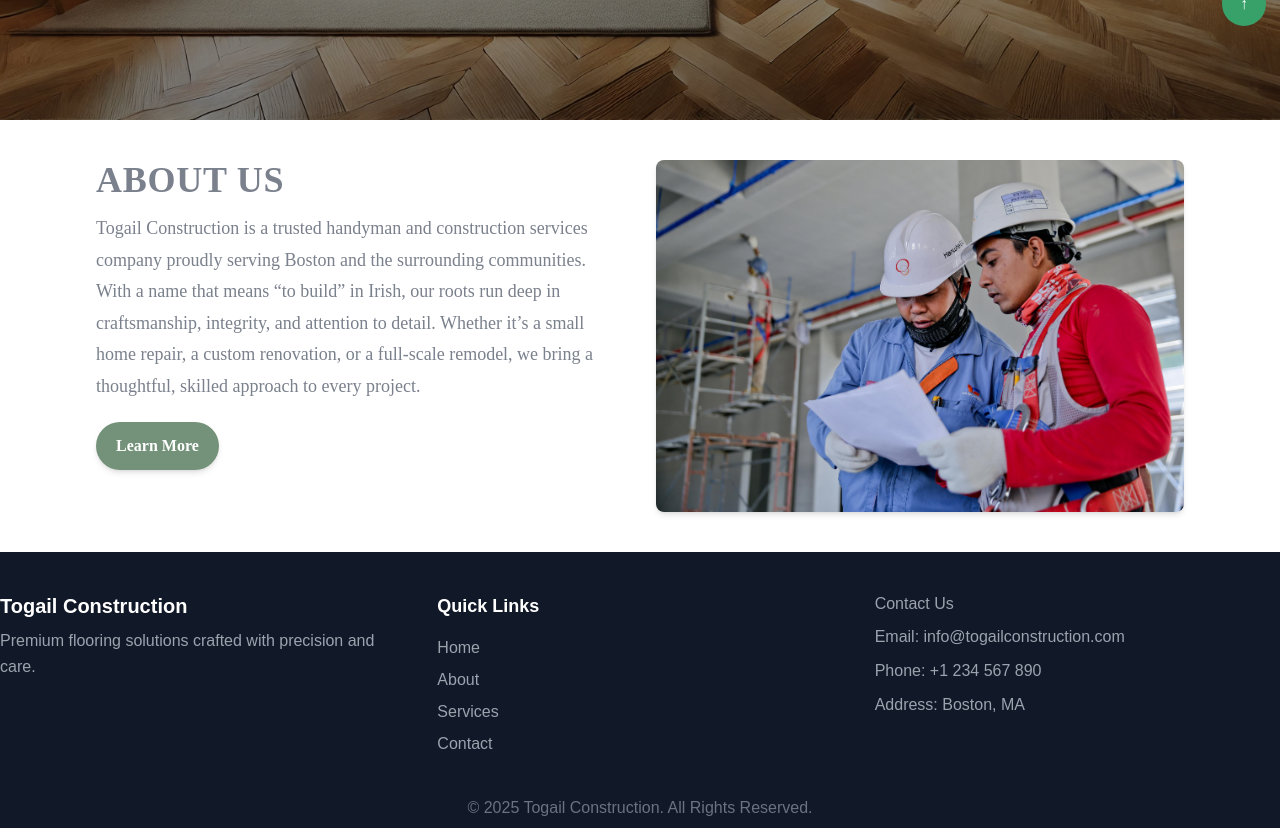
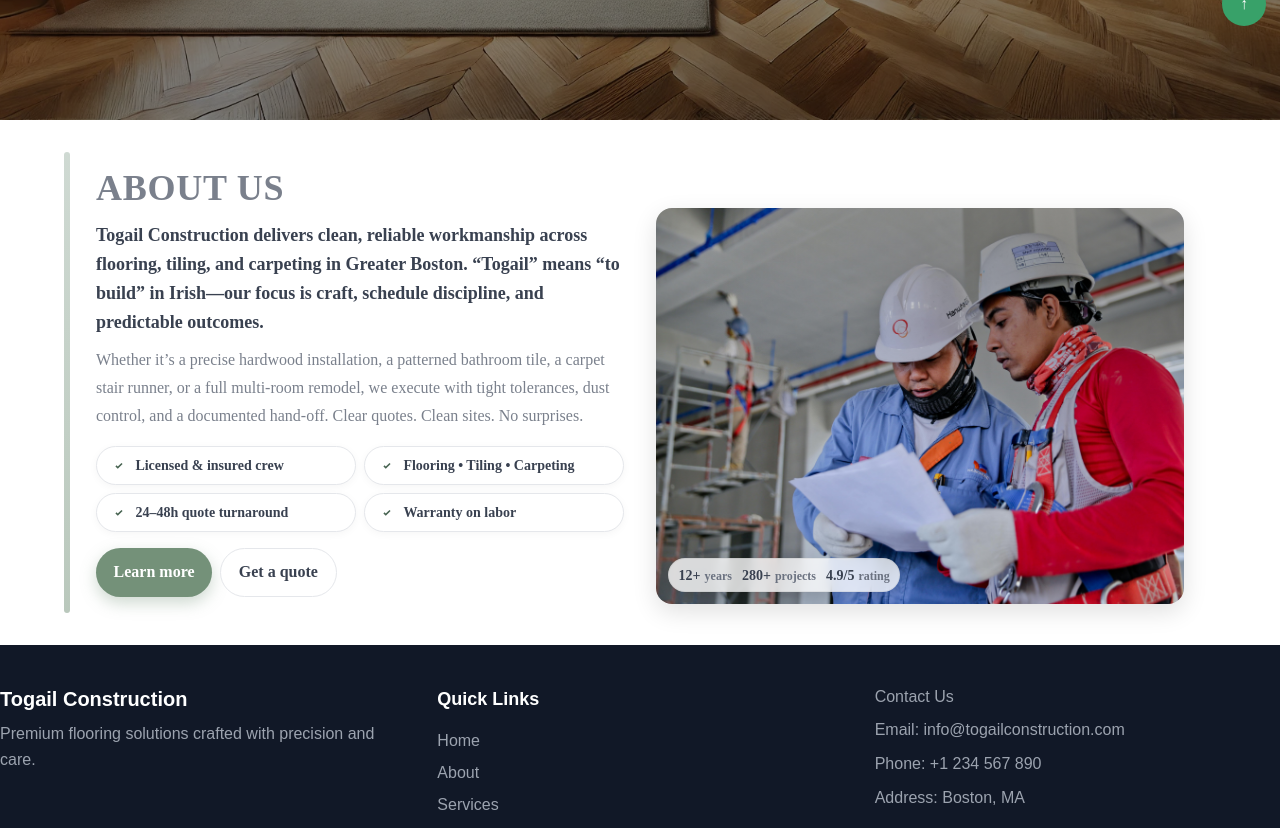
Before and after one commit to Jmarvin-12/togail-construction, a Next.js app: page / in a window 1280 px wide. Shown: the part 760-1588 px from the top of the page. Built offline with nearby package versions, Linux system fonts and the light colour scheme.

Commit message:
About Us section - changed design

```diff
--- a/src/components/AboutUs/AboutUs.module.css
+++ b/src/components/AboutUs/AboutUs.module.css
@@ -1,66 +1,154 @@
-/* Contenedor: móvil apilado, md+ dos columnas */
+/* Shell: two-column on md+, stacked on mobile */
 .aboutSection{
   @apply w-full bg-white;
   font-family: poppins;
-  padding-inline: 1rem;
-  padding-top: 2.5rem;
-  padding-bottom: 2.5rem;
   display: grid;
-  grid-template-columns: 1fr;       /* móvil */
+  grid-template-columns: 1fr;        /* mobile */
   gap: 1.25rem;
+  padding: 2.5rem 1rem;
+  position: relative;
 }
 @media (min-width: 768px){
   .aboutSection{
-    padding-inline: 2rem;
-    grid-template-columns: 1fr 1fr; /* desktop */
+    grid-template-columns: 1fr 1fr;  /* content | image */
     gap: 2rem;
-    max-width: 72rem;               /* ~1152px */
+    max-width: 72rem;
     margin-inline: auto;
+    padding: 3rem 2rem;
   }
 }
 
-/* Columna de texto */
-.aboutContent{
-  @apply w-full;
+/* Left accent rail (visual sophistication, no extra markup) */
+.accent{
+  display: none;
 }
+@media (min-width: 1024px){
+  .accent{
+    display: block;
+    position: absolute;
+    left: 0;
+    top: 2rem;
+    bottom: 2rem;
+    width: 6px;
+    border-radius: 9999px;
+    background: linear-gradient(180deg, #9fb4a6 0%, #749179 100%);
+    opacity: .5;
+  }
+}
+
+/* Text column */
+.aboutContent{ @apply w-full; }
 .aboutTitle{
   font-weight: 800;
-  letter-spacing: 0.02em;
-  margin-bottom: 0.75rem;
+  letter-spacing: .02em;
+  margin-bottom: .75rem;
   color: #7a808c;
   font-size: clamp(22px, 6vw, 36px);
   line-height: 1.15;
 }
+
+.aboutLead{
+  color: #394150;
+  font-weight: 600;
+  margin-bottom: .6rem;
+  font-size: clamp(15px, 3.8vw, 18px);
+  line-height: 1.6;
+}
 .aboutText{
   color: #7a808c;
-  margin-bottom: 1.25rem;
+  margin-bottom: 1rem;
   line-height: 1.75;
-  font-size: clamp(14px, 3.6vw, 18px);
+  font-size: clamp(14px, 3.6vw, 16px);
 }
 
-/* Botón */
-.readMoreButton{
-  @apply inline-block font-semibold rounded-full shadow-md hover:shadow-lg transition-all duration-300;
-  background-color: #749179;
-  color: #fff;
-  padding: 0.75rem 1.25rem;     /* 44px mínimo táctil */
-  min-height: 44px;
+/* Feature badges (checklist) */
+.badges{
+  display: grid;
+  grid-template-columns: 1fr;       /* mobile */
+  gap: .5rem;
+  margin: .5rem 0 1rem;
+}
+@media (min-width: 640px){
+  .badges{ grid-template-columns: repeat(2, minmax(0, 1fr)); }
+}
+.badge{
+  @apply rounded-full border border-gray-200 bg-white;
+  display: inline-flex;
+  align-items: center;
+  gap: .5rem;
+  padding: .5rem .9rem;
+  color: #394150;
+  font-weight: 600;
+  font-size: 14px;
+  box-shadow: 0 2px 8px rgba(0,0,0,.04);
+}
+.badgeIcon{ width: 16px; height: 16px; fill: #496553; }
+
+/* Actions */
+.actions{ @apply flex flex-wrap gap-2; }
+.primary{
+  @apply inline-flex items-center justify-center font-semibold rounded-full text-white;
+  padding: .7rem 1.1rem; min-height: 44px;
+  background: #749179;
+  box-shadow: 0 6px 16px rgba(116,145,121,.35);
+  transition: transform .16s ease, box-shadow .16s ease, background-color .16s ease;
+}
+.primary:hover{ transform: translateY(-2px); box-shadow: 0 10px 22px rgba(0,0,0,.12); background: #5f7b64; }
+.secondary{
+  @apply inline-flex items-center justify-center font-semibold rounded-full;
+  padding: .7rem 1.1rem; min-height: 44px;
+  color: #394150; border: 1px solid #e5e7eb; background: #fff;
+  transition: transform .16s ease, box-shadow .16s ease;
+}
+.secondary:hover{ transform: translateY(-2px); box-shadow: 0 10px 22px rgba(0,0,0,.08); }
+
+/* Image column with KPI overlay */
+.aboutImage{
+  @apply w-full;
+  display: flex; align-items: center; justify-content: center;
 }
 
-/* Columna de imagen */
-.aboutImage{
-  @apply w-full;
-  display: flex;
-  align-items: center;
-  justify-content: center;
-}
-.aboutImgEl{
-  @apply rounded-lg shadow-md;
+.imgCard{
+  position: relative;
   width: 100%;
-  height: auto;
-  object-fit: cover;
-  max-width: 640px;             /* evita estirarse demasiado en md */
+  max-width: 640px;
+  aspect-ratio: 4 / 3;
+  border-radius: 16px;
+  overflow: hidden;
+  box-shadow: 0 8px 24px rgba(0,0,0,.12);
+  background: #f3f4f6;
 }
 
-/* Separadores verticales extra en móvil grande si lo necesitas */
-/* .aboutSection + section { margin-top: 2rem; } */
+.aboutImgEl{
+  @apply object-cover;
+  position: absolute !important; inset: 0;
+  width: 100% !important; height: 100% !important;
+}
+
+/* soft vignette for text legibility */
+.imgOverlay{
+  position: absolute; inset: 0;
+  background: radial-gradient(120% 90% at 80% 15%, rgba(0,0,0,0.28), rgba(0,0,0,0) 60%);
+  pointer-events: none;
+}
+
+/* KPI ribbon */
+.kpis{
+  position: absolute;
+  left: 12px; bottom: 12px;
+  display: grid; grid-auto-flow: column; gap: 10px;
+  background: rgba(255,255,255,.78);
+  border: 1px solid rgba(0,0,0,.06);
+  backdrop-filter: blur(6px);
+  border-radius: 9999px;
+  padding: .35rem .6rem;
+  box-shadow: 0 6px 16px rgba(0,0,0,.16);
+}
+.kpi{ display: inline-flex; align-items: baseline; gap: .25rem; }
+.kpiNum{ color:#394150; font-weight: 800; font-size: 14px; }
+.kpiLabel{ color:#6b7280; font-weight: 600; font-size: 12px; }
+
+/* Motion safety */
+@media (prefers-reduced-motion: reduce){
+  .primary, .secondary{ transition: none; }
+}
--- a/src/components/AboutUs/AboutUs.tsx
+++ b/src/components/AboutUs/AboutUs.tsx
@@ -1,37 +1,175 @@
+// "use client";
+
+// import Image from "next/image";
+// import styles from "./AboutUs.module.css";
+// import { motion } from "framer-motion";
+// import { useState, useEffect } from "react";
+
+// export default function AboutUsSection() {
+//   const [scrolled, setScrolled] = useState(false);
+
+//   useEffect(() => {
+//     const onScroll = () => setScrolled(window.scrollY > 24);
+//     onScroll();
+//     window.addEventListener("scroll", onScroll, { passive: true });
+//     return () => window.removeEventListener("scroll", onScroll);
+//   }, []);
+
+//   return (
+//     <>
+//       {scrolled ? (
+//         <motion.div
+//           initial={{ x: -300, opacity: 0 }}
+//           animate={{ x: 0, opacity: 1 }}
+//           exit={{ x: -300, opacity: 0 }}
+//           transition={{
+//             type: "spring",
+//             stiffness: 200,
+//             damping: 150,
+//             delay: 0.3,
+//           }}
+//         >
+//           <section className={styles.aboutSection}>
+//             {/* Contenido */}
+//             <div className={styles.aboutContent}>
+//               <h2 className={styles.aboutTitle}>ABOUT US</h2>
+//               <p className={styles.aboutText}>
+//                 Togail Construction is a trusted handyman and construction
+//                 services company proudly serving Boston and the surrounding
+//                 communities. With a name that means “to build” in Irish, our
+//                 roots run deep in craftsmanship, integrity, and attention to
+//                 detail. Whether it’s a small home repair, a custom renovation,
+//                 or a full-scale remodel, we bring a thoughtful, skilled approach
+//                 to every project.
+//               </p>
+//               <a href="/about" className={styles.readMoreButton}>
+//                 Learn More
+//               </a>
+//             </div>
+
+//             {/* Imagen */}
+//             <div className={styles.aboutImage}>
+//               <Image
+//                 src="/about-us.jpg"
+//                 alt="Team working on a remodeling project"
+//                 width={800}
+//                 height={600}
+//                 priority
+//                 className={styles.aboutImgEl}
+//                 sizes="(max-width: 768px) 100vw, 50vw"
+//               />
+//             </div>
+//           </section>
+//         </motion.div>
+//       ) : null}
+//     </>
+//   );
+// }
+
 "use client";
 
 import Image from "next/image";
 import styles from "./AboutUs.module.css";
+import { motion } from "framer-motion";
+import { useEffect, useState } from "react";
+
+const feats = [
+  "Licensed & insured crew",
+  "Flooring • Tiling • Carpeting",
+  "24–48h quote turnaround",
+  "Warranty on labor",
+];
 
 export default function AboutUsSection() {
+  // eslint-disable-next-line @typescript-eslint/no-unused-vars
+  const [scrolled, setScrolled] = useState(false);
+
+  useEffect(() => {
+    const onScroll = () => setScrolled(window.scrollY > 24);
+    onScroll();
+    window.addEventListener("scroll", onScroll, { passive: true });
+    return () => window.removeEventListener("scroll", onScroll);
+  }, []);
+
   return (
-    <section className={styles.aboutSection}>
-      {/* Contenido */}
-      <div className={styles.aboutContent}>
-        <h2 className={styles.aboutTitle}>ABOUT US</h2>
+    <section className={styles.aboutSection} aria-labelledby="about-heading">
+      {/* Accent column (pure CSS) */}
+      <div className={styles.accent} aria-hidden />
+
+      {/* Content */}
+      <motion.div
+        className={styles.aboutContent}
+        initial={{ x: -40, opacity: 0 }}
+        whileInView={{ x: 0, opacity: 1 }}
+        viewport={{once:true, amount:0.2}}
+        transition={{ type: "spring", stiffness: 150, damping: 140}}
+      >
+        <h2 id="about-heading" className={styles.aboutTitle}>ABOUT US</h2>
+
+        <p className={styles.aboutLead}>
+          Togail Construction delivers clean, reliable workmanship across flooring, tiling, and
+          carpeting in Greater Boston. “Togail” means “to build” in Irish—our focus is craft,
+          schedule discipline, and predictable outcomes.
+        </p>
+
         <p className={styles.aboutText}>
-          Togail Construction is a trusted handyman and construction services
-          company proudly serving Boston and the surrounding communities. With a
-          name that means “to build” in Irish, our roots run deep in
-          craftsmanship, integrity, and attention to detail. Whether it’s a
-          small home repair, a custom renovation, or a full-scale remodel, we
-          bring a thoughtful, skilled approach to every project.
+          Whether it’s a precise hardwood installation, a patterned bathroom tile, a carpet stair
+          runner, or a full multi-room remodel, we execute with tight tolerances, dust control, and
+          a documented hand-off. Clear quotes. Clean sites. No surprises.
         </p>
-        <a href="/about" className={styles.readMoreButton}>Learn More</a>
+
+        {/* Feature badges */}
+        <ul className={styles.badges}>
+          {feats.map((f) => (
+            <li key={f} className={styles.badge}>
+              <svg viewBox="0 0 20 20" className={styles.badgeIcon} aria-hidden="true">
+                <path d="M8.5 13.5l-3-3 1.4-1.4 1.6 1.6 4.6-4.6 1.4 1.4-6 6z" />
+              </svg>
+              <span>{f}</span>
+            </li>
+          ))}
+        </ul>
+
+        <div className={styles.actions}>
+          <a href="/about" className={styles.primary}>Learn more</a>
+          <a href="/quote" className={styles.secondary}>Get a quote</a>
         </div>
+      </motion.div>
 
-      {/* Imagen */}
-      <div className={styles.aboutImage}>
+      {/* Image side */}
+      <motion.div
+        className={styles.aboutImage}
+        initial={{ y: 24, opacity: 0 }}
+        whileInView={{ x: 0, opacity: 1 }}
+        viewport={{once:true, amount:0.2}}
+        transition={{ type: "spring", stiffness: 150, damping: 140,}}
+      >
+        <div className={styles.imgCard}>
           <Image
             src="/about-us.jpg"
-          alt="Team working on a remodeling project"
-          width={800}
-          height={600}
+            alt="Flooring and tiling crew finishing a residential project"
+            fill
             priority
+            sizes="(max-width: 768px) 100vw, 50vw"
             className={styles.aboutImgEl}
-          sizes="(max-width: 768px) 100vw, 50vw"
           />
+          <div className={styles.imgOverlay} aria-hidden />
+          <div className={styles.kpis}>
+            <div className={styles.kpi}>
+              <span className={styles.kpiNum}>12+</span>
+              <span className={styles.kpiLabel}>years</span>
             </div>
+            <div className={styles.kpi}>
+              <span className={styles.kpiNum}>280+</span>
+              <span className={styles.kpiLabel}>projects</span>
+            </div>
+            <div className={styles.kpi}>
+              <span className={styles.kpiNum}>4.9/5</span>
+              <span className={styles.kpiLabel}>rating</span>
+            </div>
+          </div>
+        </div>
+      </motion.div>
     </section>
   );
 }
```
Lines whose indentation alone changed are shown as unchanged.
